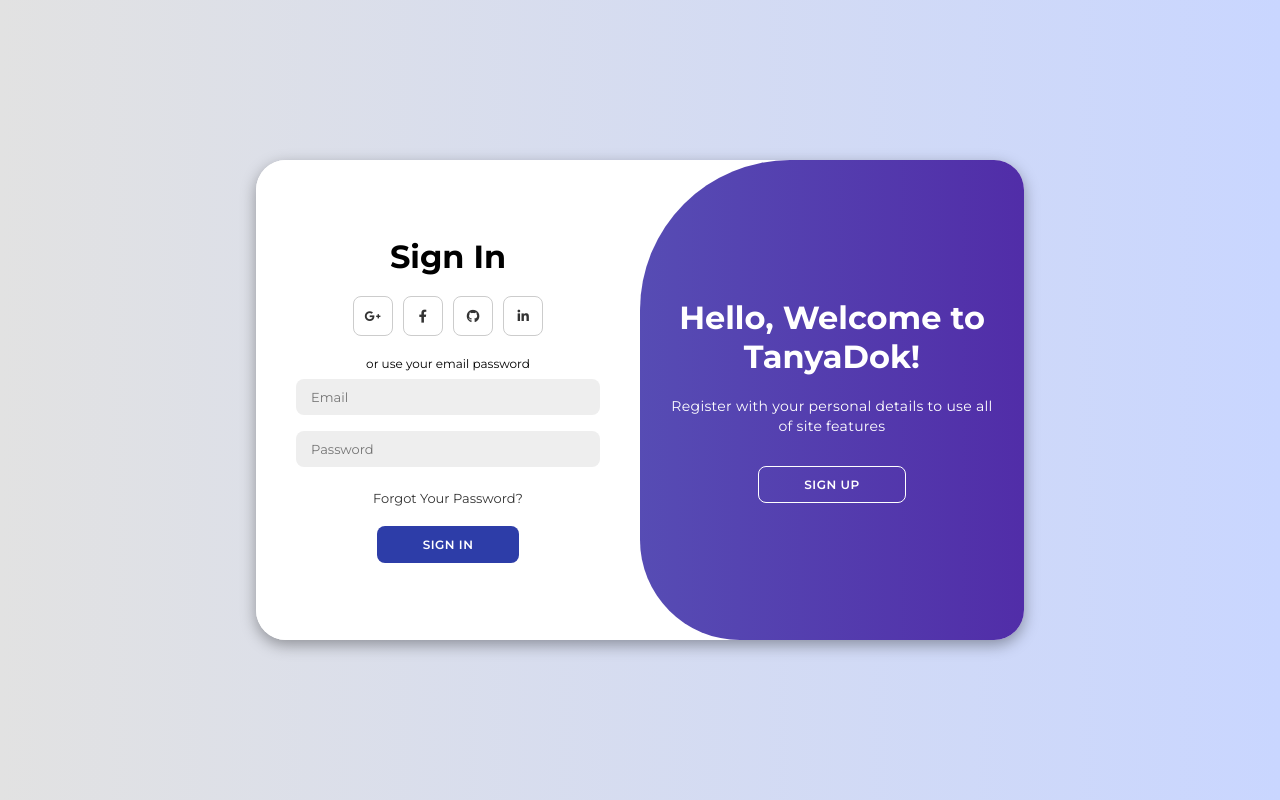
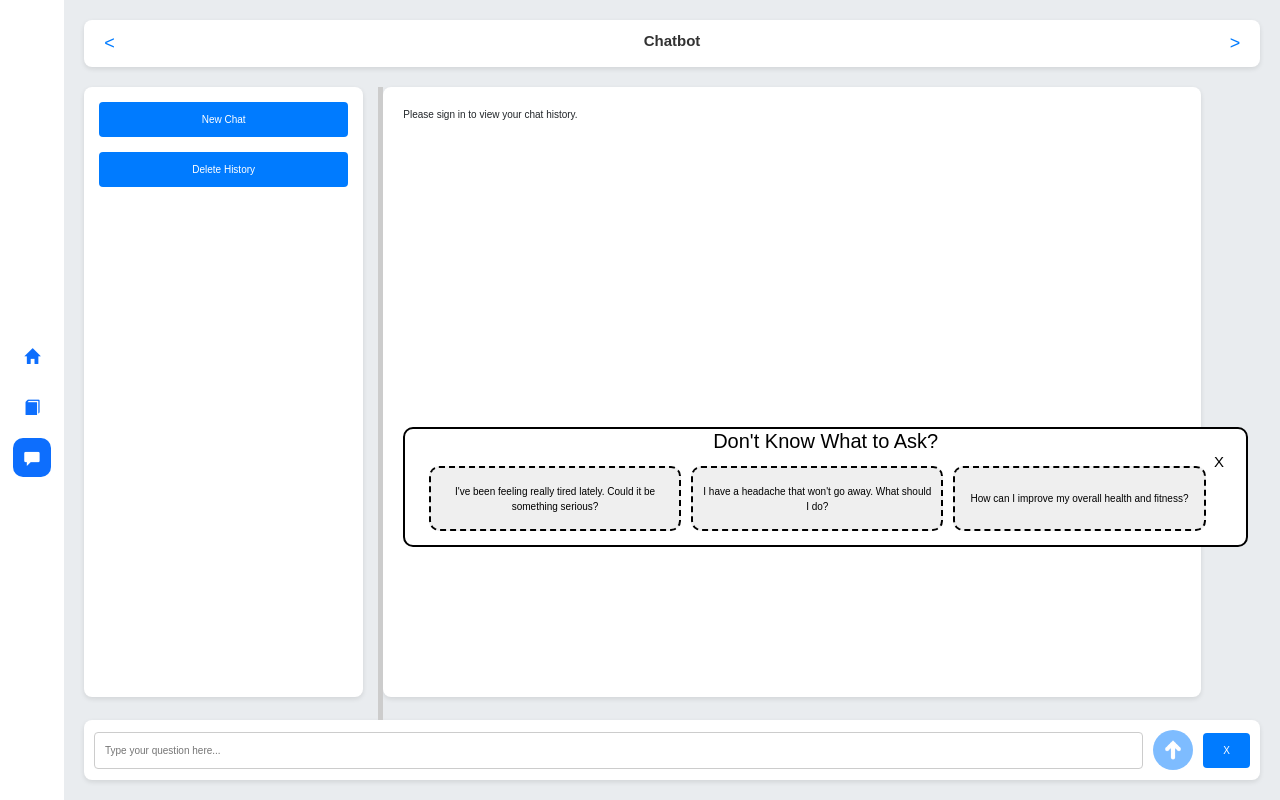
Before and after one commit to LyonelJS/TanyaDok, a plain HTML site: page index.html in a window 1280 px wide. Drawn offline with nearby package versions, Linux system fonts and the light colour scheme; no server answers.

Commit message:
Update index.html

```diff
--- a/index.html
+++ b/index.html
@@ -1,70 +1,84 @@
 <!DOCTYPE html>
 <html lang="en">
+<head>
+    <title>TanyaDok</title>
+    <meta charset="utf-8" name="viewport" content="width=device-width, initial-scale=1.0">
+    <link rel="stylesheet" href="https://maxcdn.bootstrapcdn.com/bootstrap/3.3.7/css/bootstrap.min.css">
+    <link href="https://cdn.jsdelivr.net/npm/bootstrap@5.3.3/dist/css/bootstrap.min.css" rel="stylesheet" integrity="sha384-QWTKZyjpPEjISv5WaRU9OFeRpok6YctnYmDr5pNlyT2bRjXh0JMhjY6hW+ALEwIH" crossorigin="anonymous">
+    <link rel="stylesheet" href="resources/css/style.css">
+    <link rel="stylesheet" href="resources/css/chatbot.css">
+</head>
+<body>
+    <nav class="nav flex-column nav-pills justify-content-center">
+        <!-- <div class="search-box">
+            <input type="text" placeholder="Search">
+            <a class="nav-link" id="search-box" href="#"><span class="glyphicon glyphicon-search icons"></span></a>
+        </div> -->
+        <a class="nav-link" href="dashboard.html"><span class="glyphicon glyphicon-home icons"></span></a>
+        <a class="nav-link" href="news-tab.html"><span class="glyphicon glyphicon-book icons"></span></a>
+        <a class="nav-link active" aria-current="page" href="#"><span class="glyphicon glyphicon-comment icons"></span></a>
+    </nav>
 
-<head>
-    <meta charset="UTF-8">
-    <meta name="viewport" content="width=device-width, initial-scale=1.0">
-    <link rel="stylesheet" href="https://cdnjs.cloudflare.com/ajax/libs/font-awesome/6.4.2/css/all.min.css">
-    <link rel="stylesheet" href="resources/css/login.css">
-    <title>TanyaDok</title>
+   <div id="content">
+      <!-- Chatbot Header -->
+      <header id="header">
+          <div class="pre-button"><i>&lt;</i></div>
+          <h2 class="header">Chatbot</h2>
+          <div class="next-button"><i>&gt;</i></div>
+      </header>
 
-</head>
+      <!-- History and Chatbox Container -->
+      <div class="chatbox-wrapper">
+          <!-- History Sidebar -->
+          <div id="history-sidebar" class="history-sidebar">
+              <button id="new-chat" class="btn btn-primary">New Chat</button>
+              <button id="clear-history" class="btn btn-danger">Delete History</button>
+              <button id="cancel-button" class="btn btn-danger hidden">Cancel</button>
+              <button id="clear-all" class="btn btn-danger hidden">Clear All</button>
 
-<body>
+              <div id="history" class="nav-links">
+                  <!-- History items will be dynamically added here -->
+              </div>
+          </div>
+          <div id="vertical-divider"></div>
 
-    <div class="container" id="container">
-        <div class="form-container sign-up">
-            <form>
-                <h1>Create Account</h1>
-                <div class="social-icons">
-                    <a href="#" class="icon"><i class="fa-brands fa-google-plus-g" id="signup-google"></i></a>
-                    <a href="#" class="icon"><i class="fa-brands fa-facebook-f"></i></a>
-                    <a href="#" class="icon"><i class="fa-brands fa-github"></i></a>
-                    <a href="#" class="icon"><i class="fa-brands fa-linkedin-in"></i></a>
-                </div>
-                <span>or use your email for registration</span>
-                <input type="text" placeholder="Name" id="username-signup">
-                <input type="email" placeholder="Email" id="email-signup">
-                <input type="password" placeholder="Password" id="password-signup">
-                <button id="enlist">Sign Up</button>
-            </form>
-        </div>
-        <div class="form-container sign-in">
-            <form>
-                <h1>Sign In</h1>
-                <div class="social-icons">
-                    <a href="#" class="icon"><i class="fa-brands fa-google-plus-g" id="signin-google"></i></a>
-                    <a href="#" class="icon"><i class="fa-brands fa-facebook-f"></i></a>
-                    <a href="#" class="icon"><i class="fa-brands fa-github"></i></a>
-                    <a href="#" class="icon"><i class="fa-brands fa-linkedin-in"></i></a>
-                </div>
-                <span>or use your email password</span>
-                <input type="email" placeholder="Email" id="email-signin">
-                <input type="password" placeholder="Password" id="password-signin">
-                <a href="#">Forgot Your Password?</a>
-                <button id="getin">Sign In</button>
-            </form>
-        </div>
-        <div class="toggle-container">
-            <div class="toggle">
-                <div class="toggle-panel toggle-left">
-                    <h1>Welcome Back to TanyaDok!</h1>
-                    <p>Enter your personal details to use all of site features</p>
-                    <button class="hidden" id="login">Sign In</button>
-                </div>
-                <div class="toggle-panel toggle-right">
-                    <h1>Hello, Welcome to TanyaDok!</h1>
-                    <p>Register with your personal details to use all of site features</p>
-                    <button class="hidden" id="register">Sign Up</button>
+          <!-- Chat Messages -->
+          <div id="chat-container">
+          <div id="chat-messages" class="output">
+              <!-- Bot response -->
+              <div class="chatbot-message bot-message"><b>Dok: </b><br>Hello! How can I assist you today? What would you like to ask?</div>
+
+          </div>
+            <button id="scroll-down"></button>
+            <div id="super-container" class="super-container">
+                <div class="text-container"><h2>Don't Know What to Ask?</h2></div>
+                <div class="prompt-container">
+                    <button class="prompts" id="prompt1">I've been feeling really tired lately. Could it be something serious?
+                    </button>
+                    <button class="prompts" id="prompt2">I have a headache that won't go away. What should I do?
+                    </button>
+                    <button class="prompts" id="prompt3">How can I improve my overall health and fitness?
+                    </button>
+                    <button id="close"><h4>X</h4></button>
                 </div>
             </div>
         </div>
-    </div>
-    <script src="https://www.gstatic.com/firebasejs/9.20.0/firebase-app-compat.js"></script>
-    <script src="https://www.gstatic.com/firebasejs/9.20.0/firebase-auth-compat.js"></script>
-    <script src="https://www.gstatic.com/firebasejs/9.20.0/firebase-database-compat.js"></script>
-    <script src="resources/js/register.js"></script>
-    <script src="resources/js/script.js"></script>
+      </div>
+
+      <!-- Chat Input Section -->
+      <div class="chat-input-container">
+          <input type="text" name="prompt" id="user-input" placeholder="Type your question here..." /> <!-- Added name="user-input" -->
+          <button id="send-button" class="pre-button"></button>
+          <button id="stop-button" class="pre-button hidden"></button>
+          <button id="show-prompts">X</button>
+      </div>
+  </div>
+  <script src="https://www.gstatic.com/firebasejs/9.20.0/firebase-app-compat.js"></script>
+  <script src="https://www.gstatic.com/firebasejs/9.20.0/firebase-auth-compat.js"></script>
+  <script src="https://www.gstatic.com/firebasejs/9.20.0/firebase-database-compat.js"></script>
+  <script src="resources/js/register.js"></script>
+  <script src="resources/js/chatbot.js"></script>
+  <meta name="viewport" content="width=device-width, initial-scale=1.0, user-scalable=no">
+
 </body>
-
 </html>
```
